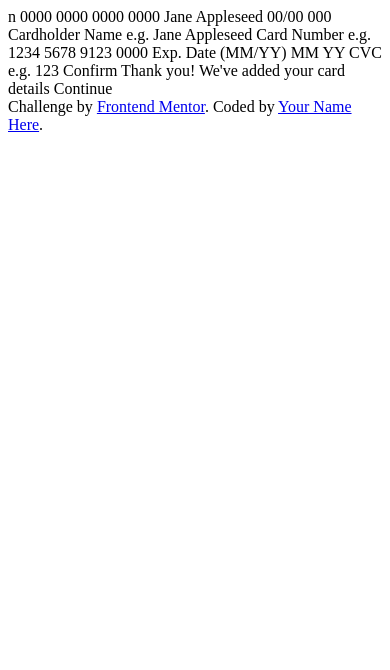
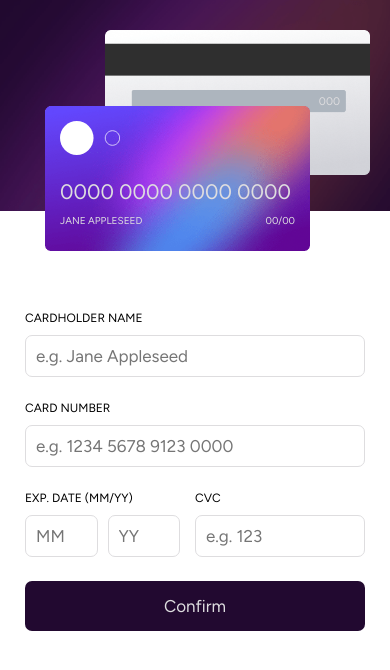
Before and after one commit to Grigoriyjan/interactive-card-details-form-main, a plain HTML site: page index.html in a window 390 px wide. Drawn offline with Linux system fonts and the light colour scheme.

Commit message:
styles and mobile adaptation finished

```diff
--- a/index.html
+++ b/index.html
@@ -4,41 +4,61 @@
   <meta charset="UTF-8">
   <meta name="viewport" content="width=device-width, initial-scale=1.0"> <!-- displays site properly based on user's device -->
   <link rel="icon" type="image/png" sizes="32x32" href="./images/favicon-32x32.png">
-  <link rel="stylesheet" href="./style/style.css">n
+  <link rel="stylesheet" href="./style/style.css">
   <title>Frontend Mentor | Interactive card details form</title>
 </head>
 <body>
+  <div class="card">
+    <div class="card_front">
+      <img src="./images/card-logo.svg" alt="" class="card_logo">
+      <h3 class="card_num">0000 0000 0000 0000</h3>
+      <p class="cardholder_name">Jane Appleseed <span class="card_date">00/00</span></p>
+    </div>
+    <div class="card_back">
+      <span class="card_cvc">000</span>
+    </div>
+  </div>
+  <div class="inputs">
+    <div class="input_name">
+      <label for="cardholder">Cardholder Name</label>
+      <input placeholder="e.g. Jane Appleseed" type="text" name="cardholder" class="cardholder-input" required>
+    </div>
+    <div class="input_number">
+      <label for="card_number">Card Number</label>
+      <input type="number" name="card_number" placeholder="e.g. 1234 5678 9123 0000" maxlength="16" required>
+    </div>
+    <div class="input_date-container">
+      <label for="date">Exp. Date (MM/YY)</label>
+      <div class="input_date">
+        <input type="number" name="month" placeholder="MM" required>
+        <input type="number" name="year" placeholder="YY" required>
+      </div>
+    </div>
+    <div class="input_cvc">
+      <label for="cvc">CVC</label>
+      <input type="number" name="cvc" placeholder="e.g. 123" required>
+    </div>
+    <input type="submit" class="confirm-btn" value="Confirm">
+  </div>
 
-  0000 0000 0000 0000
-  Jane Appleseed
-  00/00
+  <!--
 
-  000
 
-  Cardholder Name
-  e.g. Jane Appleseed
 
-  Card Number
-  e.g. 1234 5678 9123 0000
 
-  Exp. Date (MM/YY)
-  MM
-  YY
 
-  CVC
-  e.g. 123
 
-  Confirm
+  Confirm -->
 
   <!-- Completed state start -->
 
-  Thank you!
+  <!-- Thank you!
   We've added your card details
   Continue
 
   <div class="attribution">
     Challenge by <a href="https://www.frontendmentor.io?ref=challenge" target="_blank">Frontend Mentor</a>.
     Coded by <a href="#">Your Name Here</a>.
-  </div>
+  </div> -->
 </body>
 </html>
--- a/style/style.css
+++ b/style/style.css
@@ -0,0 +1,149 @@
+@import url('https://fonts.googleapis.com/css2?family=DM+Sans:ital,opsz,wght@0,9..40,100..1000;1,9..40,100..1000&family=Figtree:ital,wght@0,300..900;1,300..900&family=Space+Grotesk:wght@300..700&display=swap');
+
+*{
+    box-sizing: border-box;
+    margin: 0;
+    padding: 0;
+    font-family: "Figtree", serif;
+}
+
+body{
+    display: flex;
+    justify-content: space-between;
+}
+label{
+    display: block;
+}
+label{
+    text-transform: uppercase;
+    font-size: 12px;
+}
+input{
+    width: 100%;
+    margin-top: 10px;
+    padding: 10px 10px;
+    font-size: 17px;
+    border: hsl(270, 3%, 87%) solid 1px;
+    border-radius: 7px;
+}
+
+.card{
+    position: relative;
+    background-image: url(../images/bg-main-desktop.png);
+    width: 28vw;
+    height: 100vh;
+    background-size: cover;
+    color: hsl(270, 3%, 87%);
+    overflow: visible;
+}
+
+.card_front{
+    position: absolute;
+    align-self: flex-end;
+    width: 450px;
+    padding: 25px;
+    background-image: url(../images/bg-card-front.png);
+    background-repeat: no-repeat;
+    background-size: contain;
+    top: 210px;
+    right:-130px;
+}
+.card_num{
+    margin-top: 60px;
+    font-size: 35px;
+    font-weight: 400;
+}
+.cardholder_name{
+    display: flex;
+    justify-content: space-between;
+    margin-top: 25px;
+    text-transform: uppercase;
+}
+
+.card_back{
+    position: absolute;
+    width: 450px;
+    padding: 112px 60px 115px 225px;
+    background-image: url(../images/bg-card-back.png);
+    background-repeat: no-repeat;
+    background-size: contain;
+    text-align: right;
+    right: -240px;
+    bottom: 210px;
+}
+
+.inputs{
+    display: grid;
+    align-self: center;
+    width: 340px;
+    margin-right: 20%;
+    grid-template: repeat(4, 50px)/ repeat(2, 70px) 2fr;
+    gap: 40px 15px;
+}
+
+.input_name{
+    grid-column: 1/4;
+}
+.input_number{
+    grid-area: 2/1/2/4;
+}
+.input_date-container{
+    grid-area: 3/1/3/3;
+}
+.input_date{
+    display: flex;
+    gap: 10px;
+}
+.confirm-btn{
+    grid-column: 1/4;
+    margin: 0;
+    background-color: #220930;
+    color: hsl(270, 3%, 87%);
+    border: none;
+    border-radius: 7px;
+    cursor: pointer;
+}
+
+@media (max-width:1240px) {
+    body{
+        flex-direction: column;
+    }
+
+    .card{
+        width: 100vw;
+        height: 25vh;
+    }
+    .card_front{
+        z-index: 1;
+        width: 265px;
+        height: 150px;
+        padding: 15px;
+        bottom: -45px;
+        left:45px;
+    }
+    .card_logo{
+        width: 60px;
+    }
+    .card_num{
+        margin-top: 20px;
+        font-size: 21px;
+    }
+    .cardholder_name{
+        margin-top: 10px;
+        font-size: 10px;
+    }
+    .card_back{
+        z-index: 0;
+        padding: 65px 30px;
+        width: 265px;
+        height: 150px;
+        font-size: 11px;
+        right: 20px;
+        top: 30px;
+    }
+    .inputs{
+        max-width: 340px;
+        margin: 0;
+        margin-top: 100px;
+    }
+}
```
